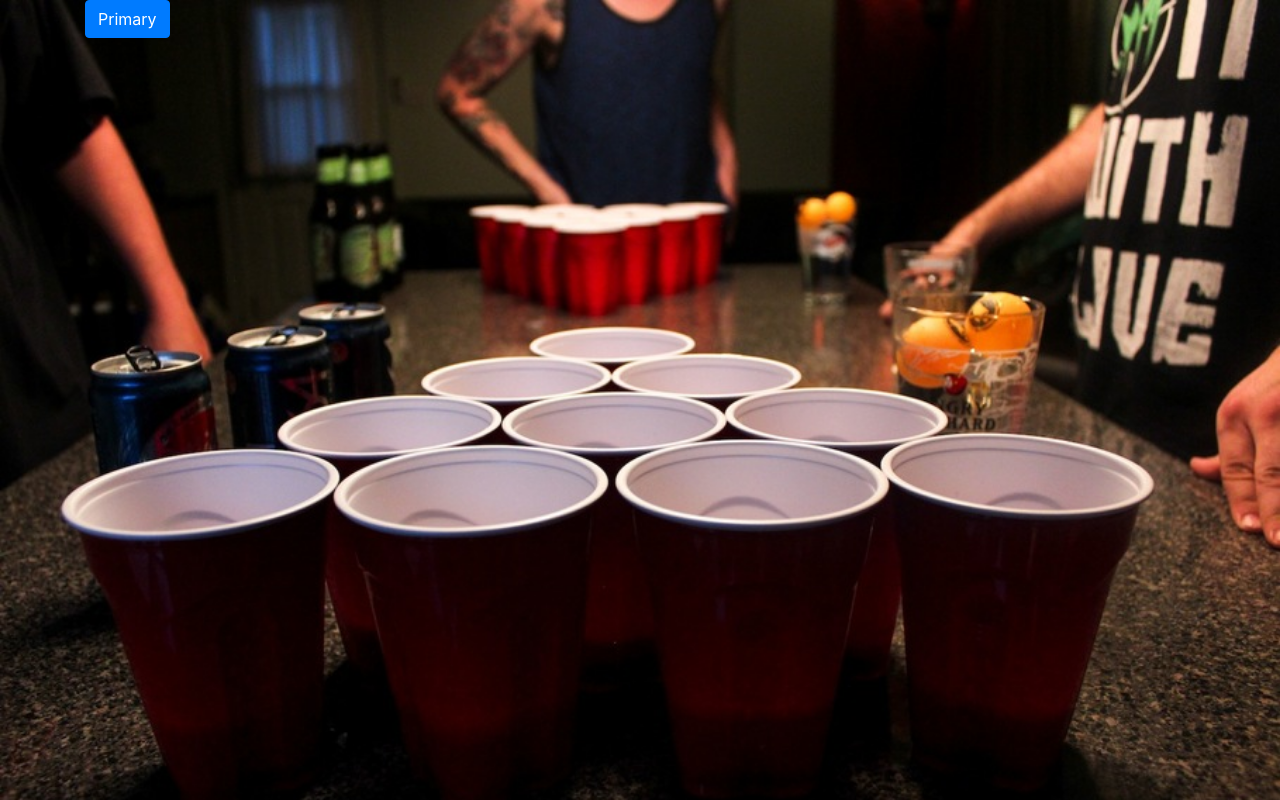
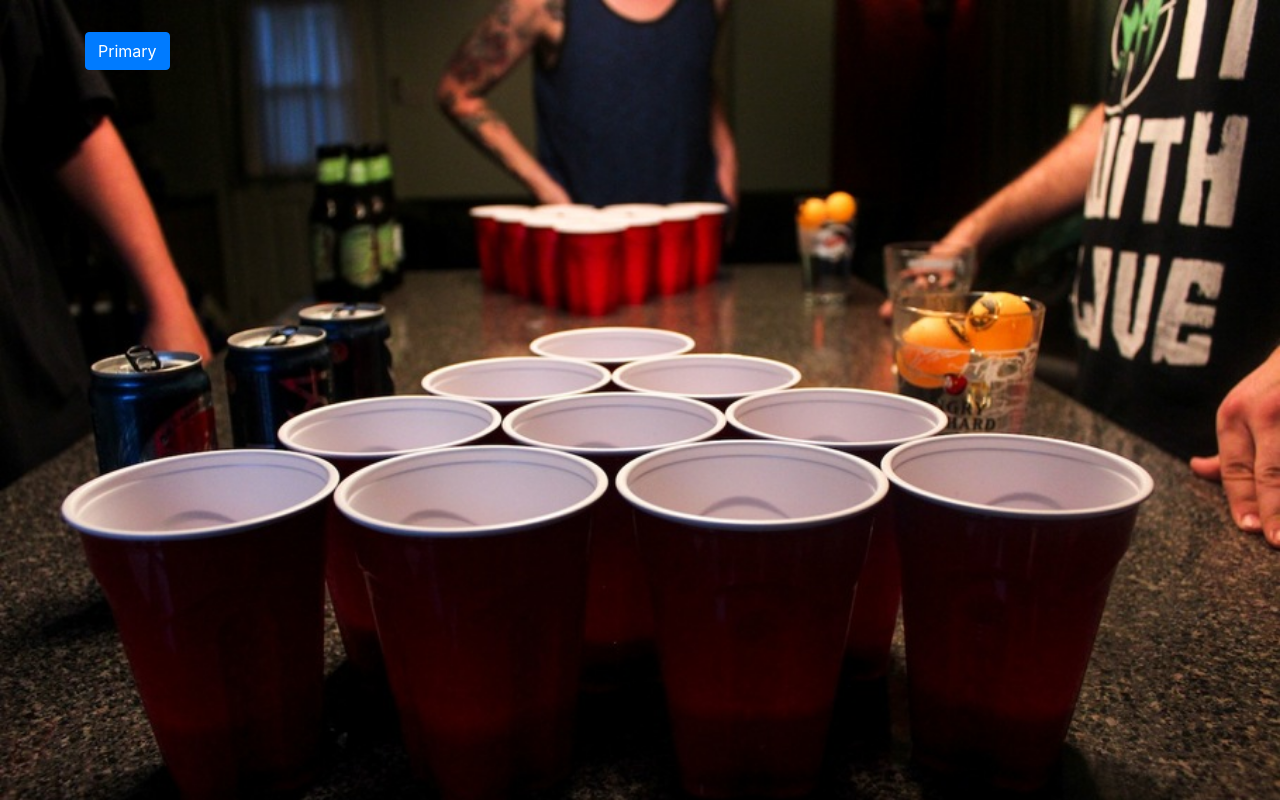
Before and after one commit to TheRealJoeFriel/Bitcamp2019, a plain HTML site: page index.html in a window 1280 px wide. Drawn offline with nearby package versions, Linux system fonts and the light colour scheme.

Commit message:
fixed the issues

```diff
--- a/styles.css
+++ b/styles.css
@@ -1,9 +1,9 @@
-html, body {
+body {
     background-image: url("images/beerpong.jpg");
     background-size: cover;
     background-repeat: no-repeat;
+}
 
-    position: relative;
-    min-height: 100%;
-    padding-bottom: 65px;
+.vertical-top {
+    margin-top: 2.5%;
 }
```
